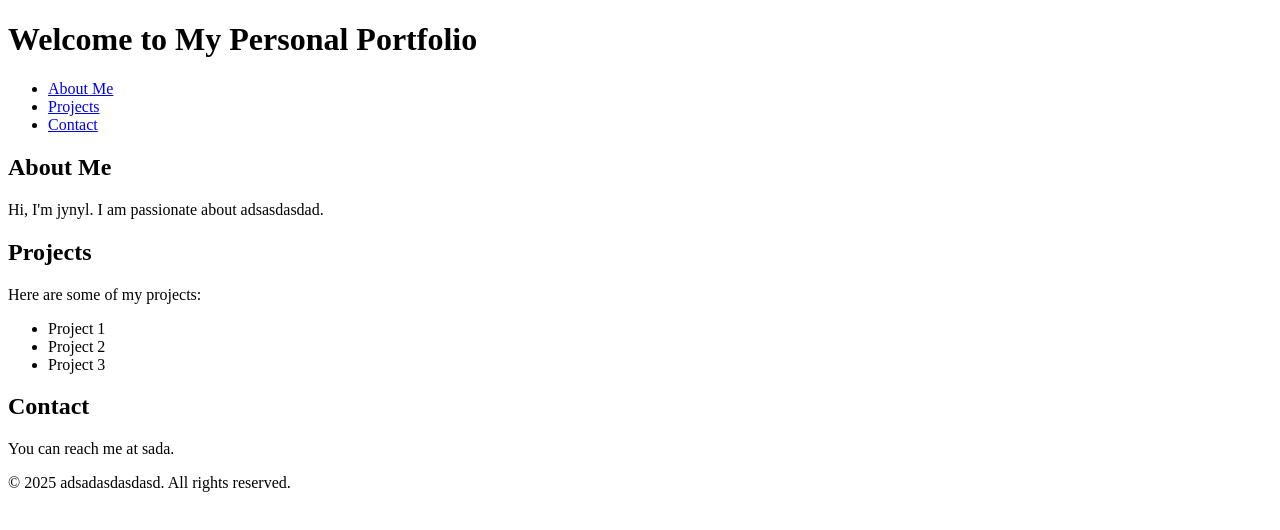
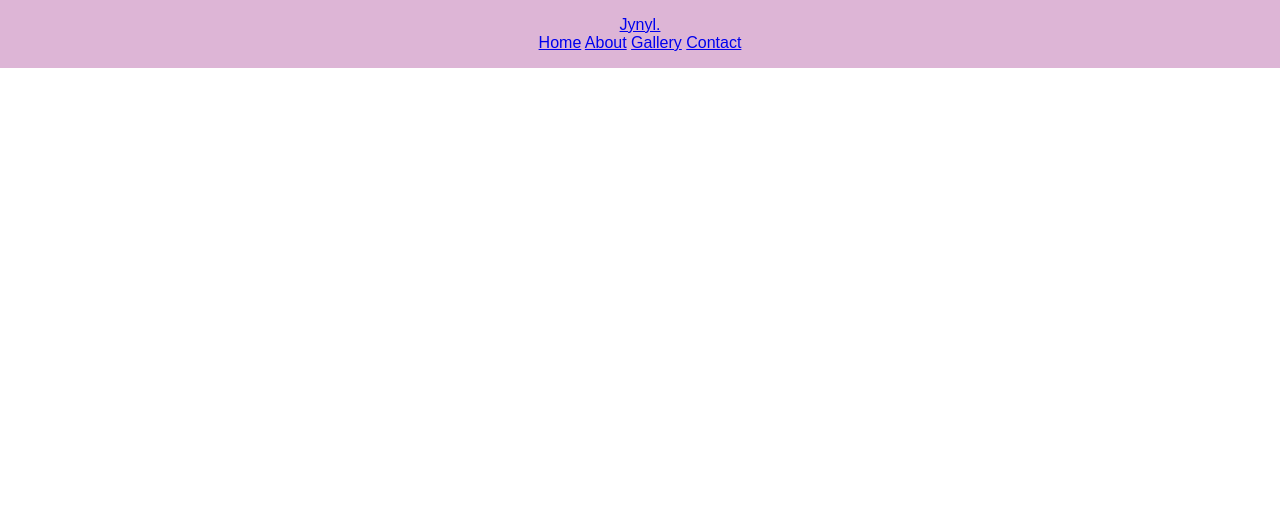
Before and after one commit to cinnaumiroe/Personal-Portfolio, a plain HTML site: page index.html in a window 1280 px wide. Drawn offline with Linux system fonts and the light colour scheme.

Commit message:
Fixed wrong External CSS link

```diff
--- a/index.html
+++ b/index.html
@@ -3,41 +3,20 @@
 <head>
     <meta charset="UTF-8">
     <meta name="viewport" content="width=device-width, initial-scale=1.0">
-    <title>My Personal Portfolio</title>
-    <link rel="stylesheet" href="styles.css">
+    <title>Jynyl's Portfolio</title>
+    <link rel="stylesheet" href="style.css">
 </head>
 <body>
-    <header>
-        <h1>Welcome to My Personal Portfolio</h1>
-        <nav>
-            <ul>
-                <li><a href="#about">About Me</a></li>
-                <li><a href="#projects">Projects</a></li>
-                <li><a href="#contact">Contact</a></li>
-            </ul>
-        </nav>
-    </header>
-    <main>
-        <section id="about">
-            <h2>About Me</h2>
-            <p>Hi, I'm jynyl. I am passionate about adsasdasdad.</p>
-        </section>
-        <section id="projects">
-            <h2>Projects</h2>
-            <p>Here are some of my projects:</p>
-            <ul>
-                <li>Project 1</li>
-                <li>Project 2</li>
-                <li>Project 3</li>
-            </ul>
-        </section>
-        <section id="contact">
-            <h2>Contact</h2>
-            <p>You can reach me at  sada.</p>
-        </section>
-    </main>
-    <footer>
-        <p>&copy; 2025 adsadasdasdasd. All rights reserved.</p>
-    </footer>
+    <div class="container">
+        <header>
+            <a href="#" class="logo">Jynyl.</a>
+
+            <nav class="navbar">
+                <a href="#">Home</a>
+                <a href="#">About</a>
+                <a href="#">Gallery</a>
+                <a href="#">Contact</a>
+            </nav>
+        </header>
+    </div>
 </body>
-</html>
```
